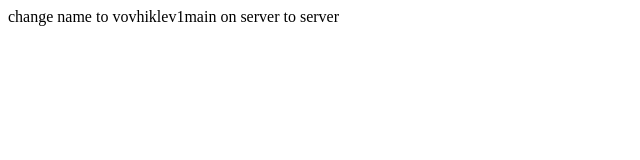
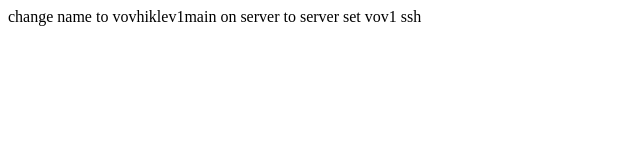
Before and after one commit to vovhiklev1/angular2, a plain HTML site: page index.html in a window 1280 px wide. Shown: the full height of the page, 0-640 px from the left. Drawn offline with Linux system fonts and the light colour scheme.

Commit message:
set vov1 ssh

```diff
--- a/index.html
+++ b/index.html
@@ -8,5 +8,6 @@
 change name to vovhiklev1main
 on server
 to server
+set vov1 ssh
 </body>
 </html>
```
